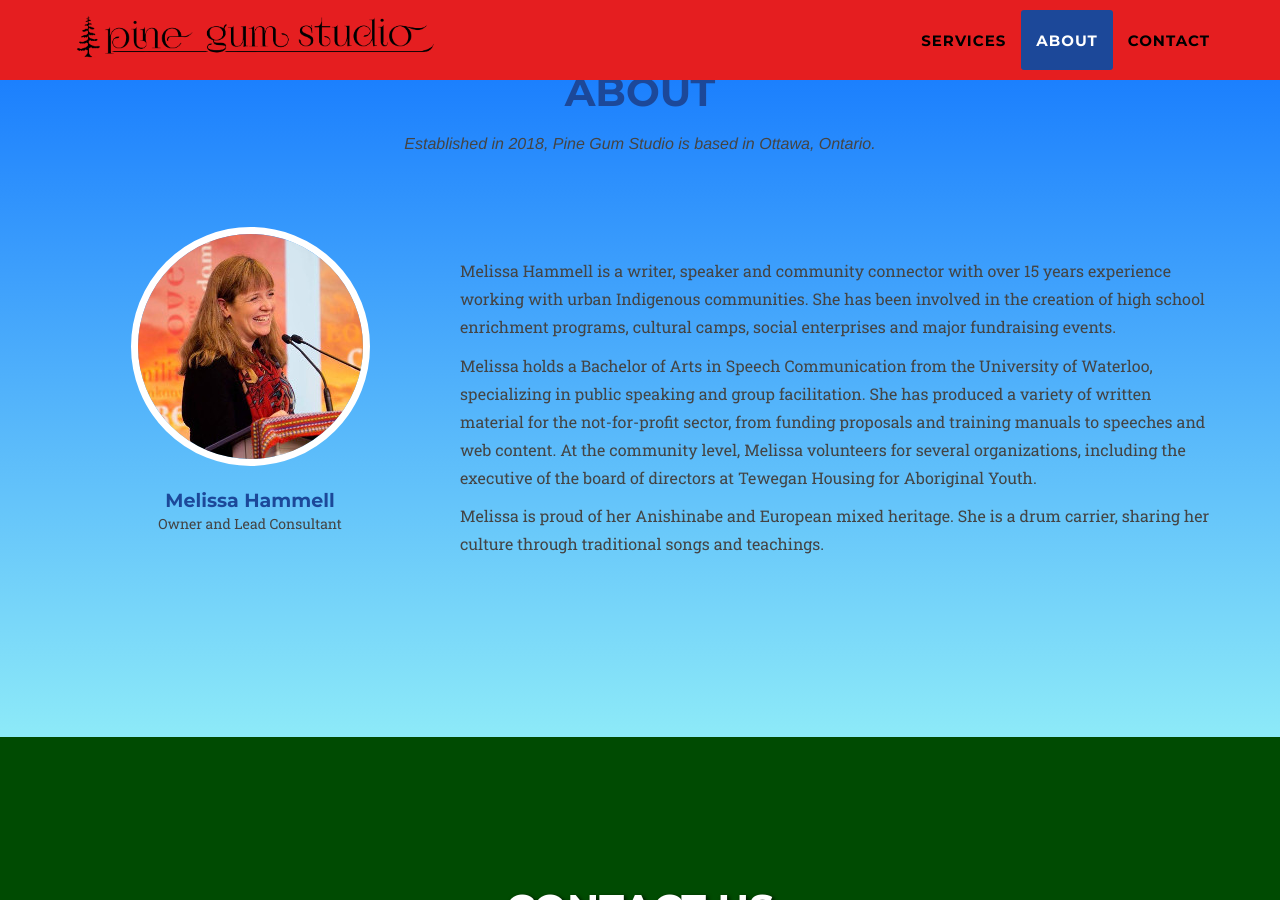
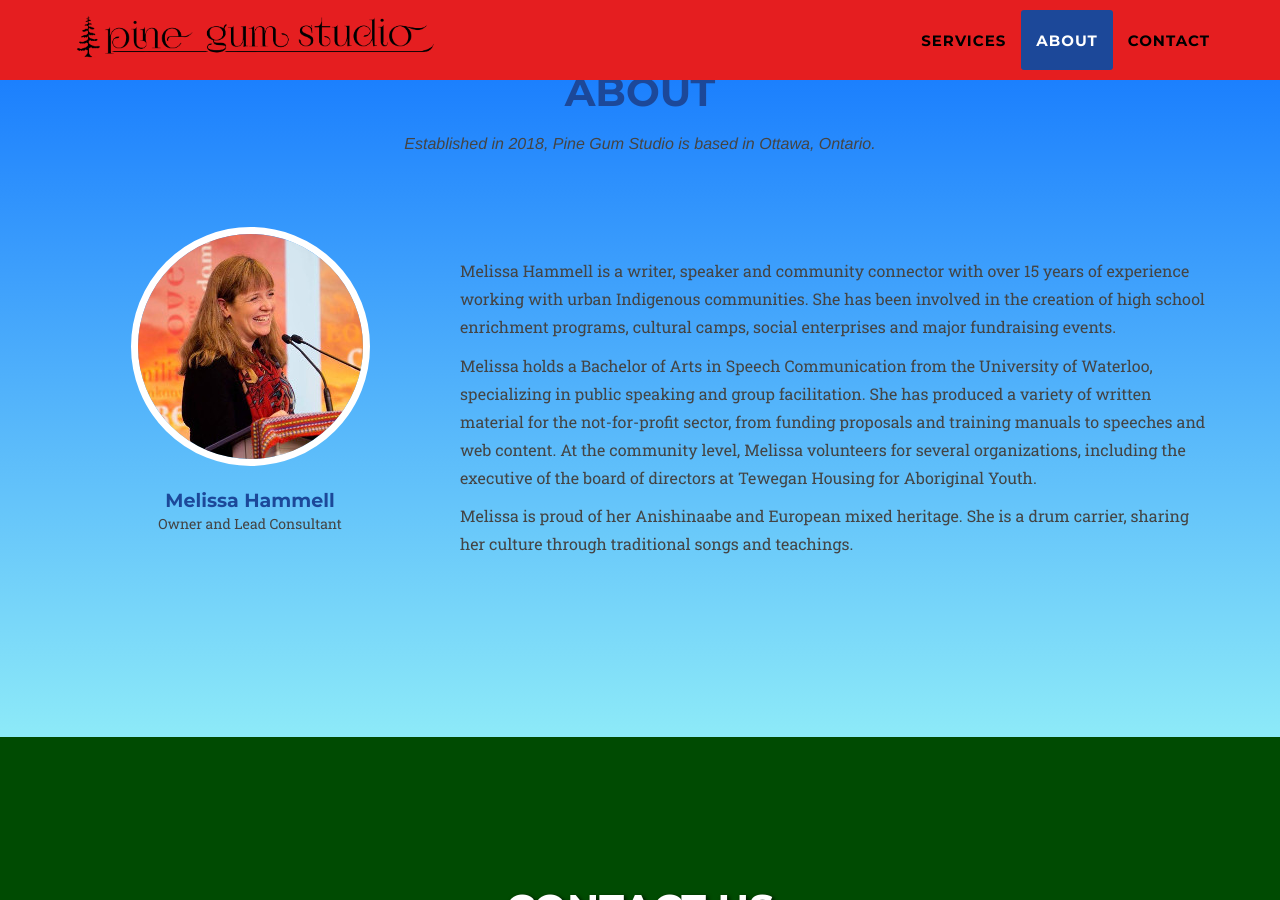
Before and after one commit to pinegumstudio/pinegumstudio.github.io, a Jekyll site: the page built from index.html, in a window 1280 px wide and 900 px high, scrolled down 1871 px. Built offline with Jekyll 4.4.1, drawn with Linux system fonts in a browser that asks for light colours; some web fonts are replaced.

Commit message:
Update About content.

```diff
--- a/_includes/about.html
+++ b/_includes/about.html
@@ -29,7 +29,7 @@
                 {% endfor %}
                 <div class="col-lg-8 text-left">
                     <p class="large text-muted" style="margin-top:30px;">
-Melissa Hammell is a writer, speaker and community connector with over 15 years experience working with urban Indigenous communities.
+Melissa Hammell is a writer, speaker and community connector with over 15 years of experience working with urban Indigenous communities.
 She has been involved in the creation of high school enrichment programs, cultural camps, social enterprises and major fundraising events.
                     </p>
                     <p class="large text-muted">
@@ -38,7 +38,7 @@ She has produced a variety of written material for the not-for-profit sector, fr
 At the community level, Melissa volunteers for several organizations, including the executive of the board of directors at Tewegan Housing for Aboriginal Youth.
                     </p>
                     <p class="large text-muted">
-Melissa is proud of her Anishinabe and European mixed heritage.
+Melissa is proud of her Anishinaabe and European mixed heritage.
 She is a drum carrier, sharing her culture through traditional songs and teachings.
                     </p>
                 </div>
```
